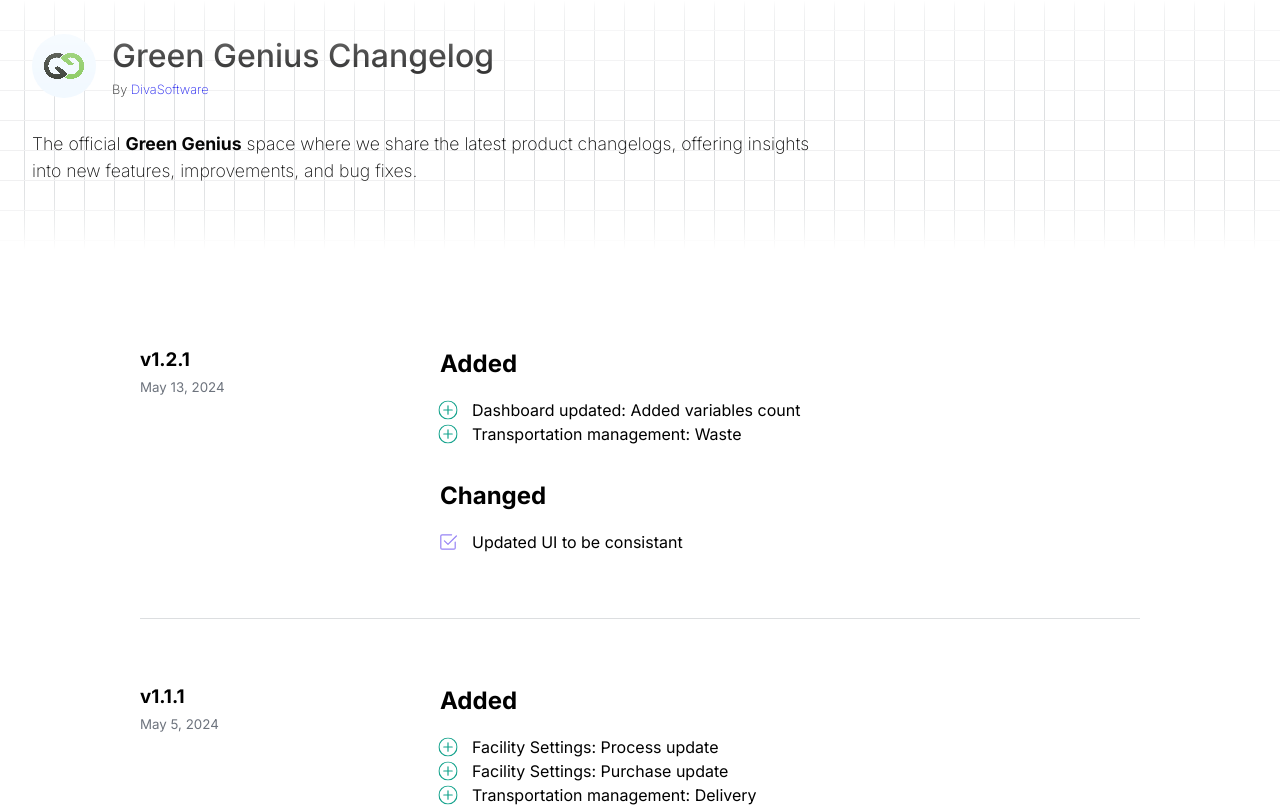
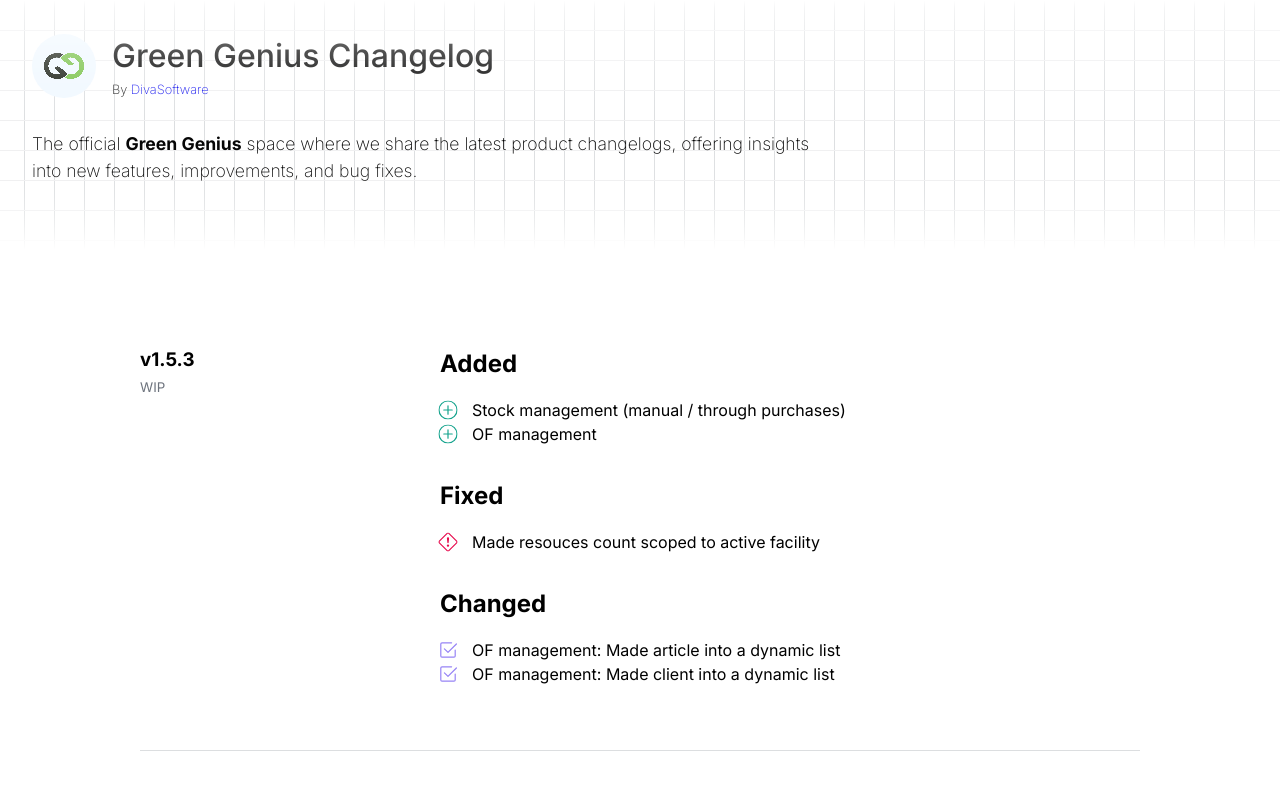
Before and after one commit to divaSoft-gg/green-genius-changelog, a React (Vite) app: page / in a window 1280 px wide. Shown: the top 807 px of the page. Built offline with nearby package versions, Linux system fonts and the light colour scheme; the HTML template or start-up script is replaced by a standard one.

Commit message:
chore: version update

```diff
--- a/src/data/data.js
+++ b/src/data/data.js
@@ -1,4 +1,19 @@
 export const VERSION_DETAILS = [
+    {
+        "version": "1.5.3",
+        "date": "WIP",
+        "added": [
+            "Stock management (manual / through purchases)",
+            "OF management",
+        ],
+        "changed": [
+            "OF management: Made article into a dynamic list",
+            "OF management: Made client into a dynamic list"
+        ],
+        "fixed": [
+            "Made resouces count scoped to active facility"
+        ],
+    },
     {
         "version": "1.2.1",
         "date": "May 13, 2024",
```
